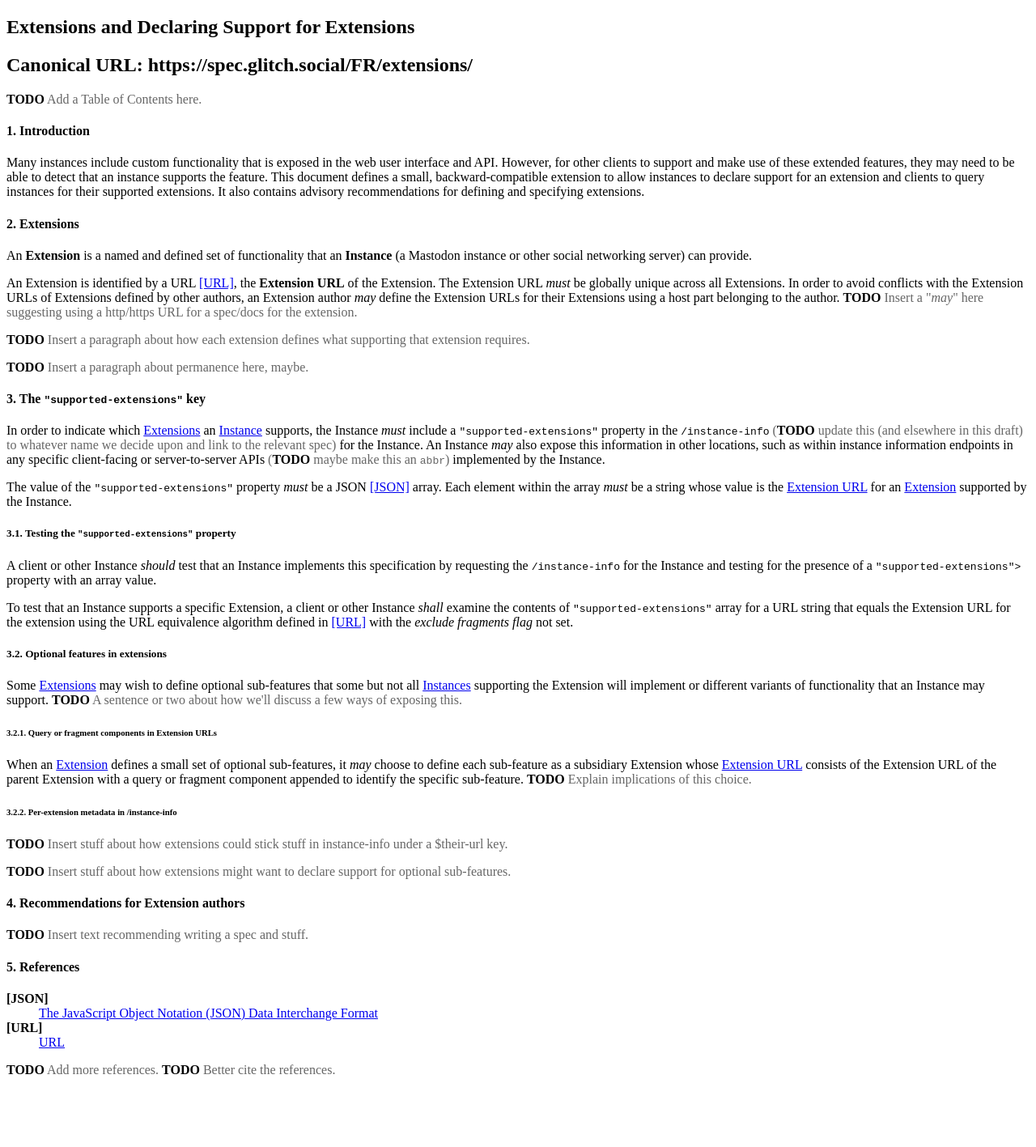
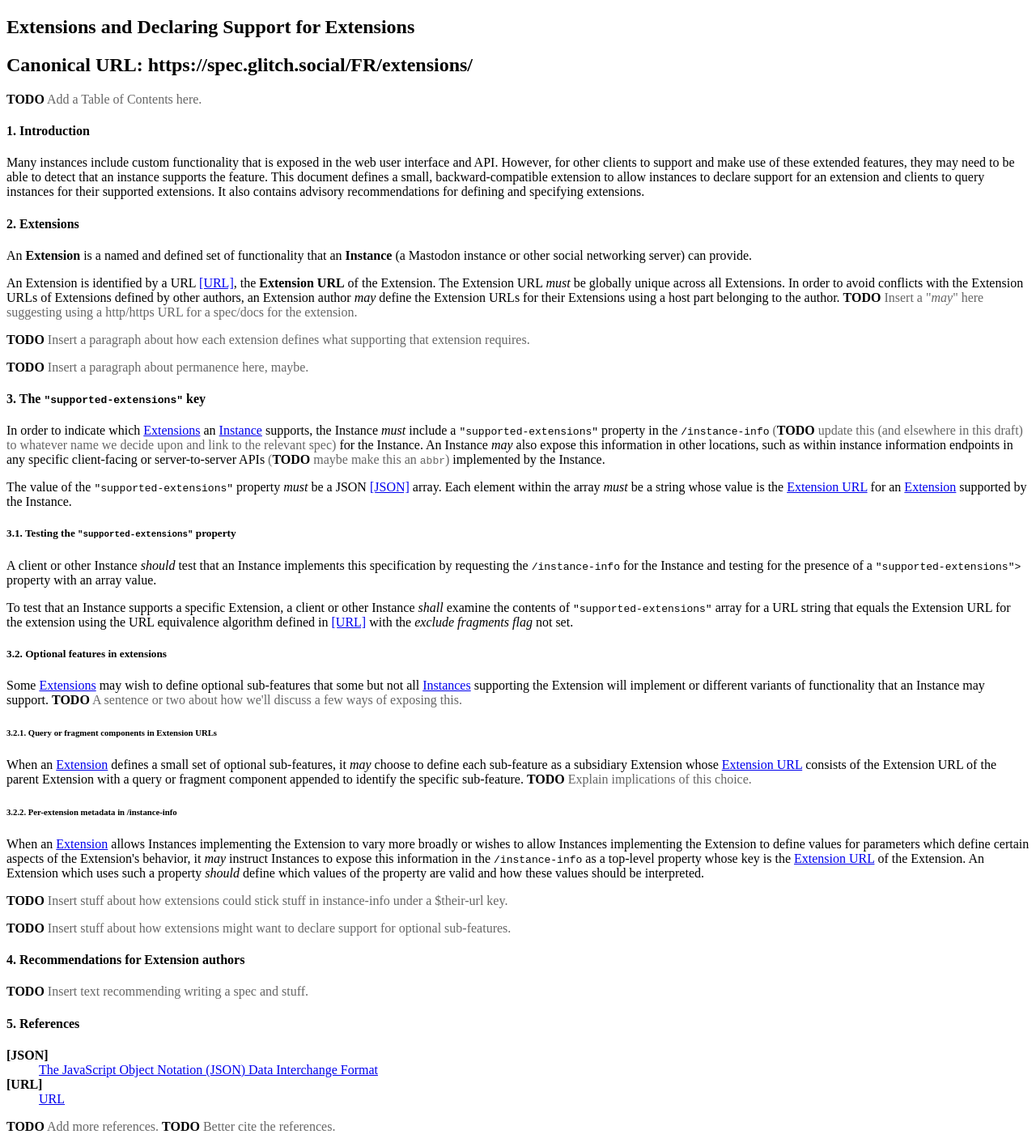
Before and after one commit to glitch-soc/spec, a Jekyll site: the page built from _Draft/extensions.html, in a window 1280 px wide. Shown: the whole page at 81% size. Built offline with Jekyll 4.4.1, drawn with Linux system fonts in a browser that asks for light colours; before the commit the page ends 1347 px from its top, so only the background shows below that.

Commit message:
elaborate on per-extension metadata in instance-info

```diff
--- a/_Draft/extensions.html
+++ b/_Draft/extensions.html
@@ -87,6 +87,11 @@ uri: https://spec.glitch.social/FR/extensions/
 			<h1>3.2.2. Per-extension metadata in /instance-info</h1>
 
 			<p>
+				When an <a href="#dfn-extension">Extension</a> allows <a href-"#dfn-instance">Instances</a> implementing the Extension to vary more broadly or wishes to allow Instances implementing the Extension to define values for parameters which define certain aspects of the Extension's behavior, it <em>may</em> instruct Instances to expose this information in the <code>/instance-info</code> as a top-level property whose key is the <a href="#dfn-extension-url">Extension URL</a> of the Extension.
+				An Extension which uses such a property <em>should</em> define which values of the property are valid and how these values should be interpreted.
+			</p>
+
+			<p>
 				<small class="note"><strong>TODO</strong> Insert stuff about how extensions could stick stuff in instance-info under a $their-url key.</small>
 			</p>
 		</section>
```
